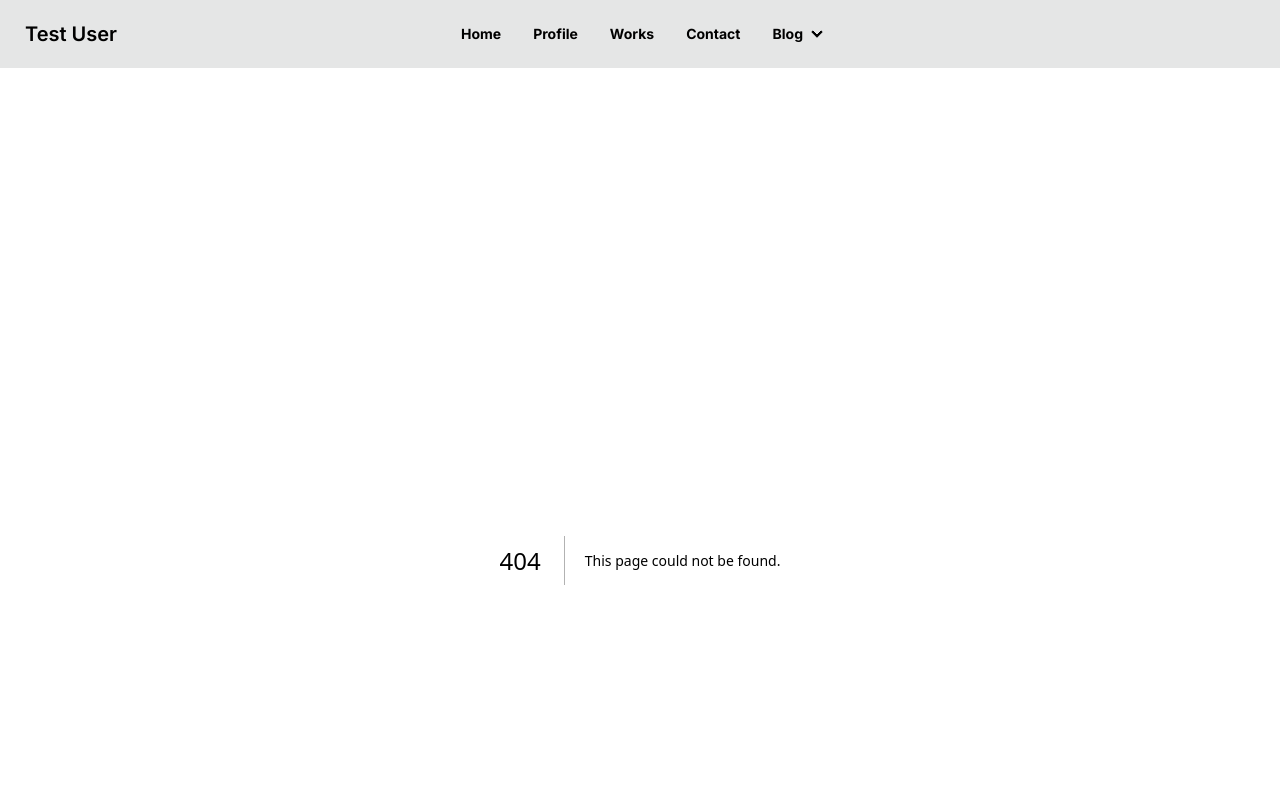
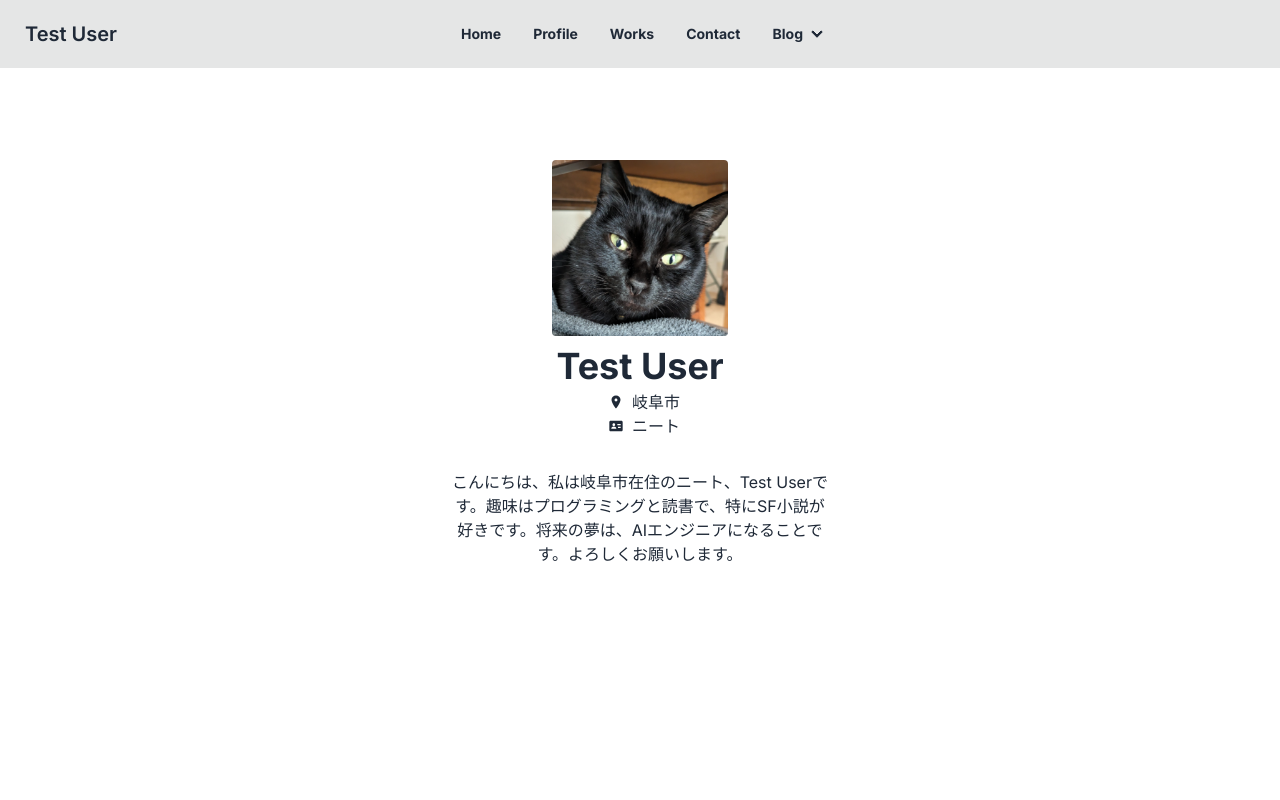
Before and after one commit to Milix-M/milix-m_tempest, a Next.js app in the folder web/: page /works in a window 1280 px wide. Before the commit this address had no page. Shown: the top 800 px of the page. Built offline with nearby package versions, Linux system fonts and the light colour scheme.

Commit message:
add routing

```diff
--- /dev/null
+++ b/web/src/app/contact/page.tsx
@@ -0,0 +1,11 @@
+'use client'
+
+import Index from '@/components/Home/Index'
+
+export default function Home () {
+  return (
+    <div>
+      <Index />
+    </div>
+  )
+}
--- /dev/null
+++ b/web/src/app/profile/page.tsx
@@ -0,0 +1,11 @@
+'use client'
+
+import Index from '@/components/Home/Index'
+
+export default function Profile () {
+  return (
+    <div>
+      <Index />
+    </div>
+  )
+}
--- /dev/null
+++ b/web/src/app/works/page.tsx
@@ -0,0 +1,11 @@
+'use client'
+
+import Index from '@/components/Home/Index'
+
+export default function Home () {
+  return (
+    <div>
+      <Index />
+    </div>
+  )
+}
```
